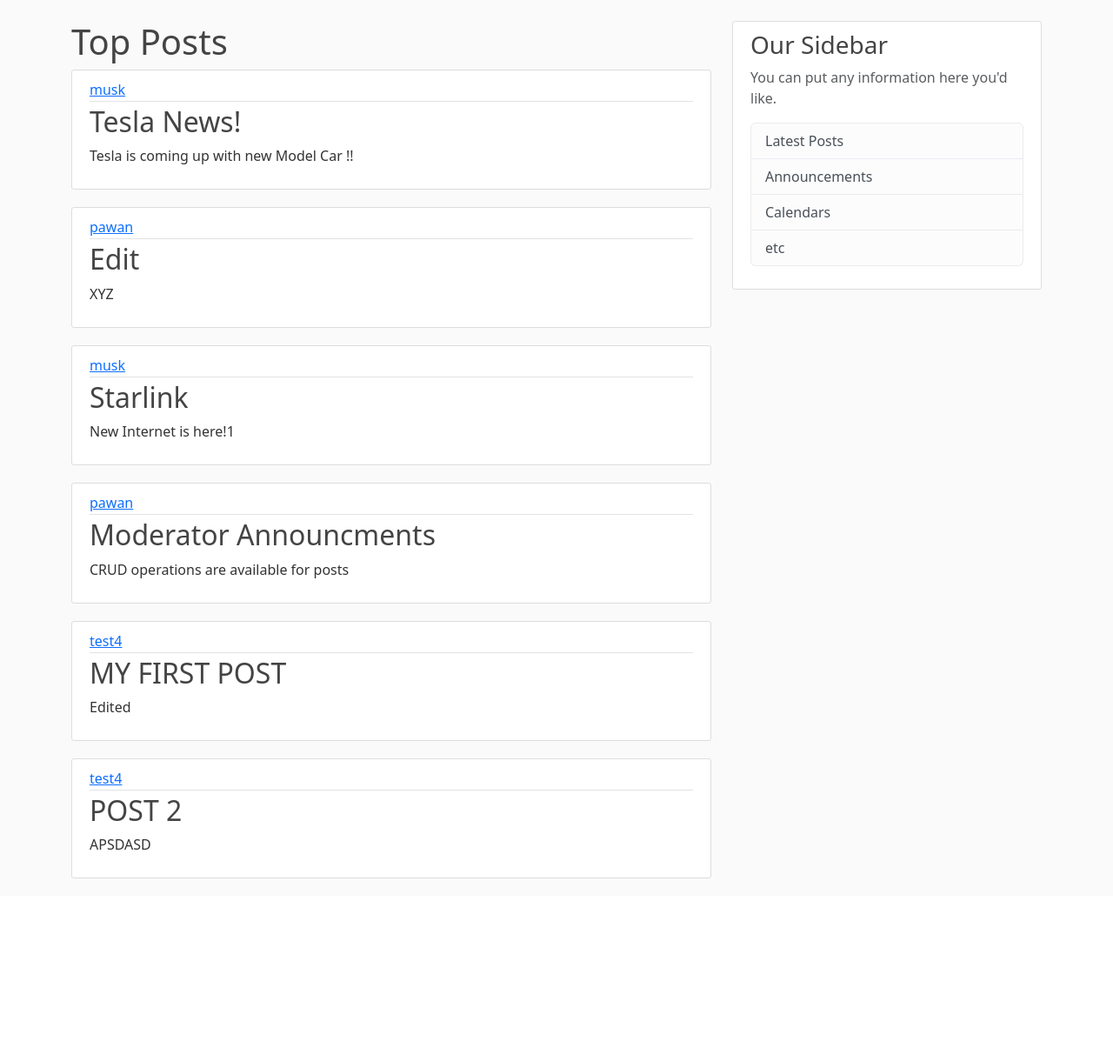
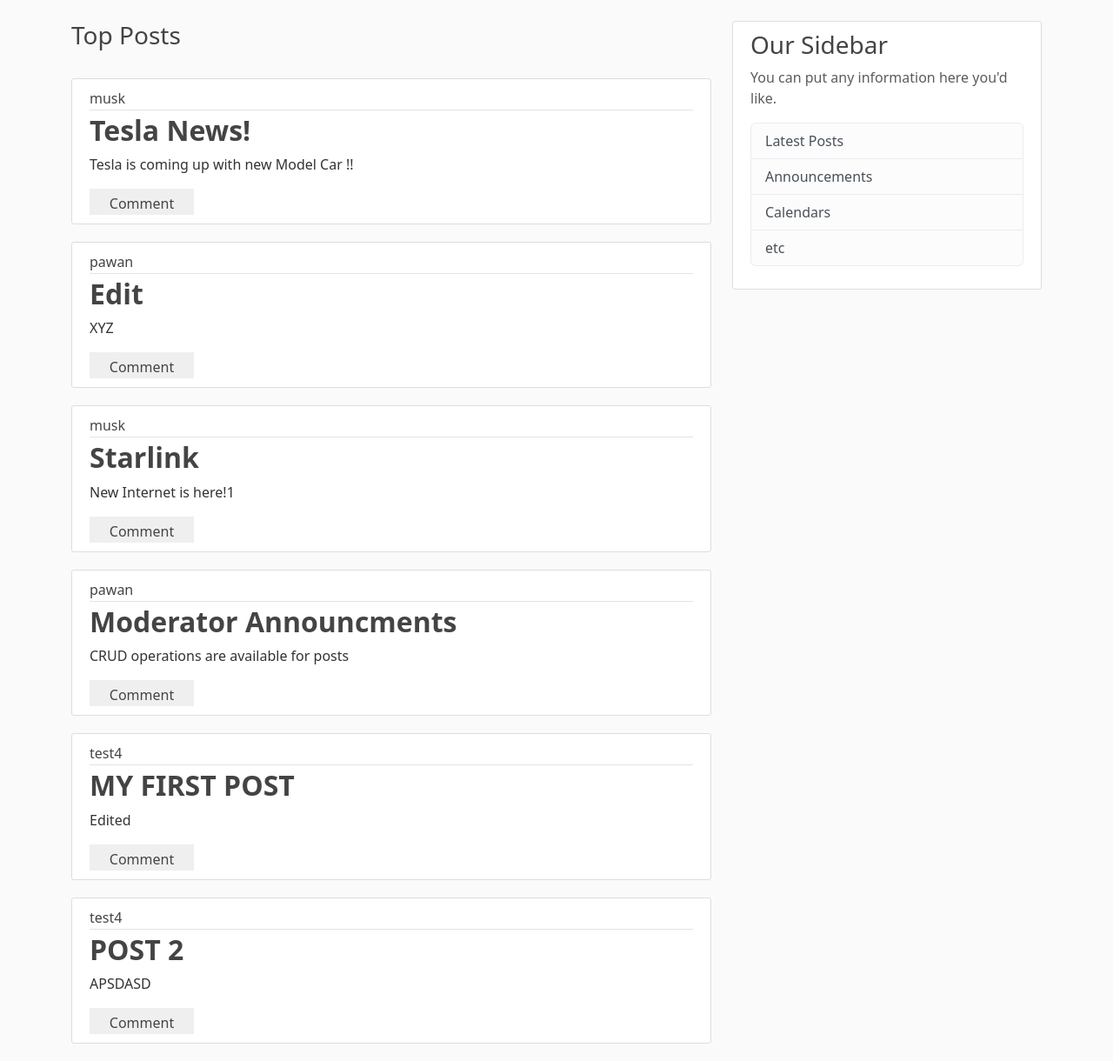
Before and after one commit to PawanBakle/Blog, a Django app: page / in a window 1280 px wide. Shown: the part 56-1276 px from the top of the page at 87% size. Before the commit the page ends 1066 px from the top, so only its background shows below. Run offline with Django 4.2, Linux system fonts and the light colour scheme; data comes from the database, SQL or seed files in the repository.

Commit message:
work on comment/sidebar

```diff
--- a/blog/static/blog/main.css
+++ b/blog/static/blog/main.css
@@ -82,3 +82,7 @@ a.article-title:hover {
 .account-heading {
   font-size: 2.5rem;
 }
+a{
+  text-decoration: none;
+  color: #444444;
+}
--- a/feed/templates/feed/base.html
+++ b/feed/templates/feed/base.html
@@ -14,8 +14,28 @@
     <!-- Bootstrap CSS -->
 
  <link href="https://cdn.jsdelivr.net/npm/bootstrap@5.3.2/dist/css/bootstrap.min.css" rel="stylesheet" integrity="sha384-T3c6CoIi6uLrA9TneNEoa7RxnatzjcDSCmG1MXxSR1GAsXEV/Dwwykc2MPK8M2HN" crossorigin="anonymous">
-    <link rel="stylesheet" type="text/css" href="{% static 'blog/main.css' %}">
+ <link rel="stylesheet" type="text/css" href="{% static 'blog/main.css' %}">
+<style>
+  .username{
+  text-decoration: none;
+  color: #444444;
+}
+#title{
+  font-weight: 550;
+}
+.comment{
+  outline: none;
+  border: none;
+  width: 120px;
+  height: 30px;
+  opacity: 2;
+  border: 25px;
 
+  text-align: center;
+  padding: 5px;
+  color: #444444;
+}
+</style>
 
 </head>
 <body>
--- a/feed/templates/feed/main.html
+++ b/feed/templates/feed/main.html
@@ -1,14 +1,16 @@
 {% extends "feed/base.html" %}
 {% block content %}
- <h1>Top Posts</h1>
+ <h3 style="font-weight: 400;">Top Posts</h3>
+ <br>
 {% for i in post %}
         <article class="media content-section">
           <div class="media-body">
             <div class="article-metadata">
-              <a class="mr-2" href="#">{{ i.author.username }}</a>
+              <a style="text-decoration: none;" class="username" href="#">{{ i.author.username }}</a>
             </div>
-            <h2> <a class="nav-item nav-link"  href="{% url 'details' i.id %}">{{ i.title }}</a></h2>
+            <h2> <a class="nav-item nav-link" id="title" href="{% url 'details' i.id %}">{{ i.title }}</a></h2>
             <p class="article-content">{{ i.content }}</p>
+            <button class="comment">Comment</button>
           </div>
         </article>
 {% endfor %}
```
